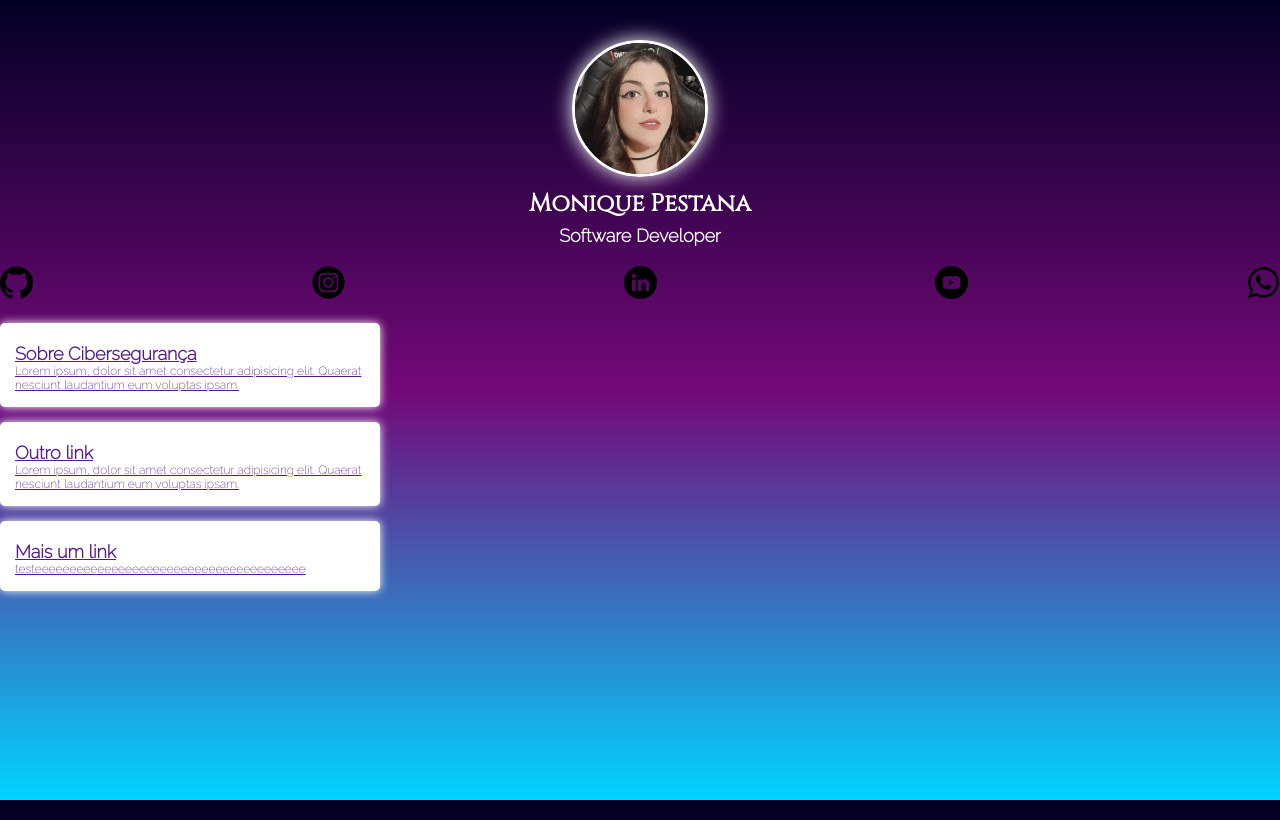
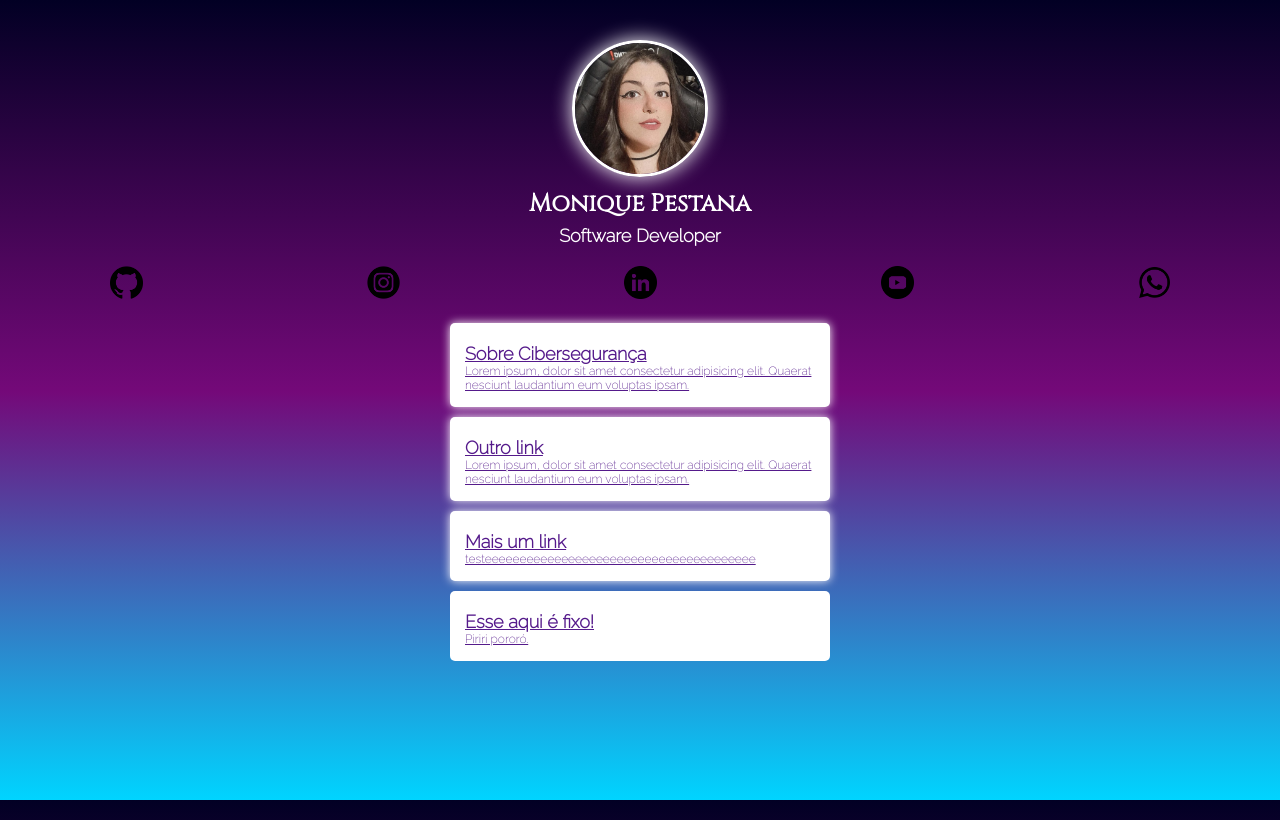
Before and after one commit to condessafedora/condessafedora.github.io, a plain HTML site: page index.html in a window 1280 px wide. Drawn offline with Linux system fonts and the light colour scheme.

Commit message:
Atualizando links

```diff
--- a/CSS/style.css
+++ b/CSS/style.css
@@ -44,7 +44,8 @@ h2{
 
 .social{
     display: flex;
-    justify-content: space-between;
+    justify-content: space-around;
+    gap: 5px;
     /*O justify só vai funcionar se o display utilizar o flexbox*/
     list-style: none;
     margin: 20px 0;
@@ -65,5 +66,26 @@ h2{
     margin-bottom: 15px;
     padding: 15px;
     list-style: none;
+    margin: auto;
 
 }
+
+.second{
+    margin-bottom: 10px;
+    margin-top: 10px;
+}
+
+.fixos{
+    color: rgb(102, 100, 100);
+    font-size: 12px;
+    font-family: 'Raleway', sans-serif;
+    background-color: rgb(255, 255, 255);
+    width: 350px;
+    border-radius: 5px;
+    margin-bottom: 15px;
+    padding: 15px;
+    list-style: none;
+    margin: auto;
+    margin-top: 10px;
+
+}
--- a/index.html
+++ b/index.html
@@ -41,19 +41,19 @@
         </li>
 
         <li>
-            <a href="" target="_blank">
+            <a href="https://www.instagram.com/moniquepestana/" target="_blank">
                 <img src="img/instagram.png" alt="Instagram">
             </a>
         </li>
 
         <li>
-            <a href="" target="_blank">
+            <a href="https://www.linkedin.com/in/monique-pestana-23340078/" target="_blank">
                 <img src="img/linkedin.png" alt="LinkedIn">
             </a>
         </li>
 
         <li>
-            <a href="" target="_blank">
+            <a href="https://www.youtube.com/user/moniquepestana" target="_blank">
                 <img src="img/youtube.png" alt="Youtube">
             </a>
         </li>
@@ -96,6 +96,16 @@
 
     </ul>
 
+    <ul class="fixos">
+        <li>
+            <a href="" target="_blank">
+                <h2> Esse aqui é fixo! </h2>
+                Piriri pororó.
+            </a>
+        </li>
+
+    </ul>
+
 
 
 </body>
```
